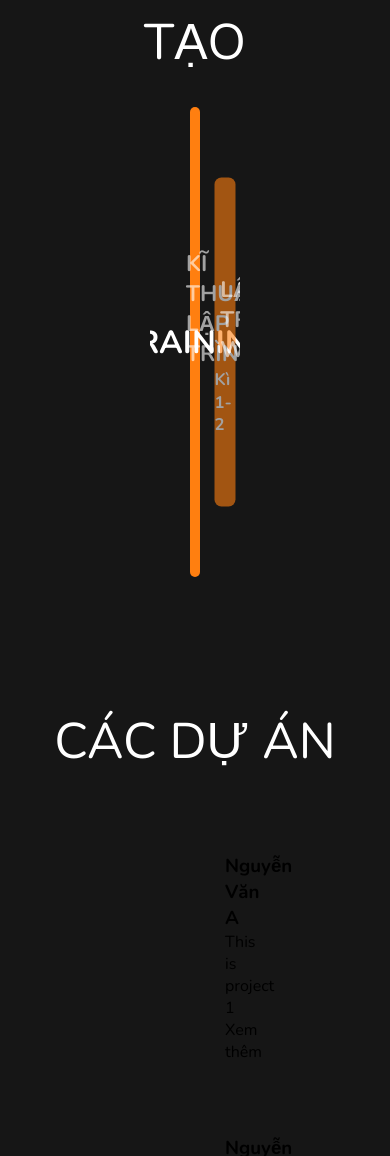
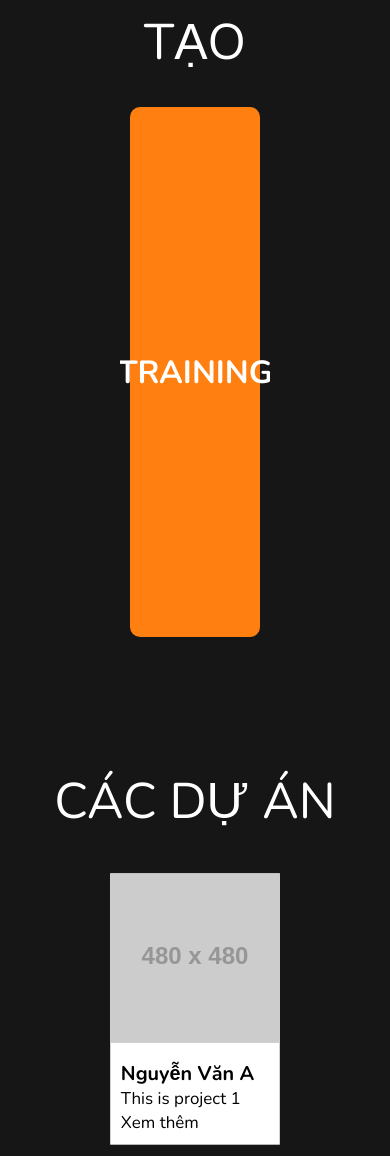
Before and after one commit to OUMPC/OUMPC, a plain HTML site: page training.html in a window 390 px wide. Shown: the part 1035-2191 px from the top of the page. Drawn offline with nearby package versions, Linux system fonts and the light colour scheme; placeholder pictures from the web are drawn by us; some icons are missing.

Commit message:
responsive-1-daotao

```diff
--- a/src/css/training.css
+++ b/src/css/training.css
@@ -96,7 +96,6 @@
 
 }
 .item{
-
     min-width: 33.33%;
 }
 .item > div {
@@ -148,12 +147,11 @@
     padding: 15px;
     text-align: left;
     transition: transform ease 0.4s;
-
 }
 .project:hover{
     transform: scale(1.05);
+}
 
-}
 
 .project > div {
     background-color: white;
@@ -164,7 +162,7 @@
     padding: 10px;
 }
 .project img {
-    max-width: 100%;
+    width: 100%;
     height: auto;
     /* border-radius: 13px 13px 0 0; */
 }
@@ -177,3 +175,29 @@
     padding-bottom:30px;
     font-size: 50px;
 }
+
+@media screen and (max-width: 768px){
+    .project{
+        width: 100%;
+    }
+    .item{
+        min-width: 100%;
+
+    }
+    .slide-training{
+        padding: 0 90px;
+    }
+    .dieu-huong{
+        padding: 0 15px;
+    }
+    .item > div{
+        height: 530px;
+    }
+    #projects-container{
+        padding: 0 100px;
+
+    }
+    .project.scale-up{
+        transform: scale(1.06);
+    }
+}
--- a/src/js/training.js
+++ b/src/js/training.js
@@ -13,6 +13,68 @@ function initGyroBGEvent() {
 initGyroBGEvent();
 // =============================
 
+
+if (window.innerWidth <= 768) {
+    const items = document.querySelectorAll('.item');
+    const slider = document.querySelector('.training-slider-inner');
+    const nextBtn = document.getElementById('nextBtn');
+    const prevBtn = document.getElementById('prevBtn');
+    let currentItem = 0;
+
+    nextBtn.addEventListener('click', function() {
+        if (currentItem < items.length-1){
+            currentItem = (currentItem + 1);
+            updateItems();
+        }
+    });
+    prevBtn.addEventListener('click', function() {
+        if(currentItem>0){
+            currentItem = (currentItem - 1);
+            updateItems();
+        }
+    });
+    function updateItems() {
+        items.forEach((item) => {
+            item.classList.add('active');
+        });
+        const offset = -currentItem * 100;
+        slider.style.transform = `translateX(${offset}%)`;
+    }
+    updateItems();
+    //=========
+    function isElementInViewport(el) {
+        const rect = el.getBoundingClientRect();
+        return (
+            rect.top >= 0 &&
+            rect.left >= 0 &&
+            rect.bottom <= (window.innerHeight || document.documentElement.clientHeight) &&
+            rect.right <= (window.innerWidth || document.documentElement.clientWidth)
+        );
+    }
+
+    function scaleElementOnScroll() {
+        const element = document.querySelectorAll('#projects-container > .project');
+        for(e of element)
+        {
+            if (isElementInViewport(e)) {
+                e.classList.add('scale-up');
+            } else {
+                e.classList.remove('scale-up');
+            }
+        }
+        }
+
+
+    // Kiểm tra khi cuộn trang
+    window.addEventListener('scroll', scaleElementOnScroll);
+
+    // Kiểm tra ngay khi tải trang
+    window.addEventListener('load', scaleElementOnScroll);
+
+    // Khởi tạo trạng thái ban đầu
+
+}
+else{
     const items = document.querySelectorAll('.item');
     const slider = document.querySelector('.training-slider-inner');
     const nextBtn = document.getElementById('nextBtn');
@@ -56,7 +118,6 @@ document.addEventListener('keydown', function(event) {
     });
 
 
-
     function updateItems() {
         items.forEach((item, index) => {
             item.classList.remove('active');
@@ -71,6 +132,8 @@ function updateItems() {
 
     // Khởi tạo trạng thái ban đầu
     updateItems();
+}
+
 
 //==================json=======
 fetch('src/data/projects.json')
@@ -95,3 +158,5 @@ fetch('src/data/projects.json')
         });
     })
     .catch(error => console.error('Error fetching the JSON file:', error));
+
+// ============
```
Lines whose indentation alone changed are shown as unchanged.
